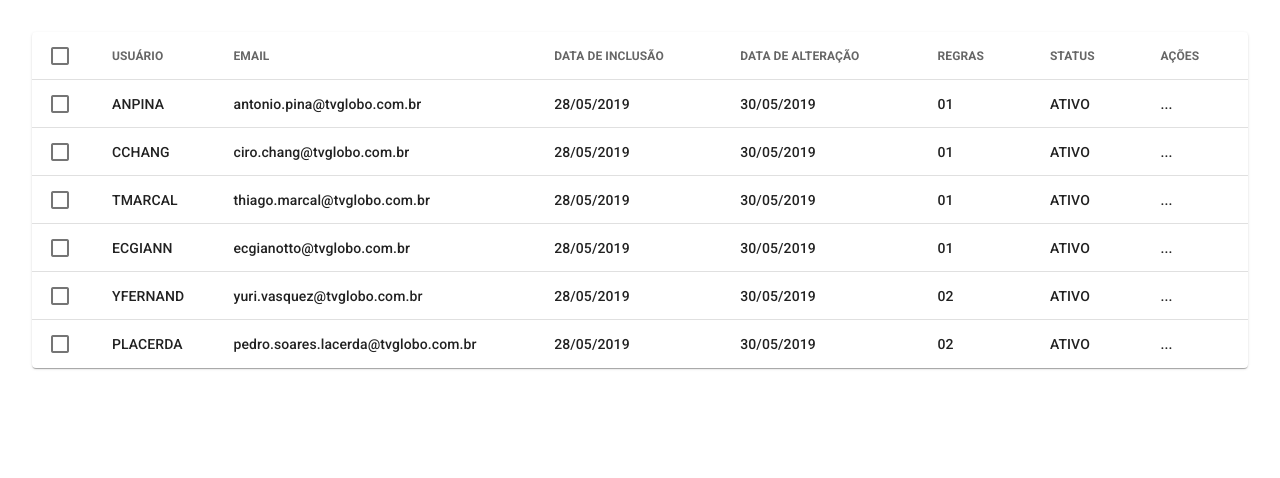
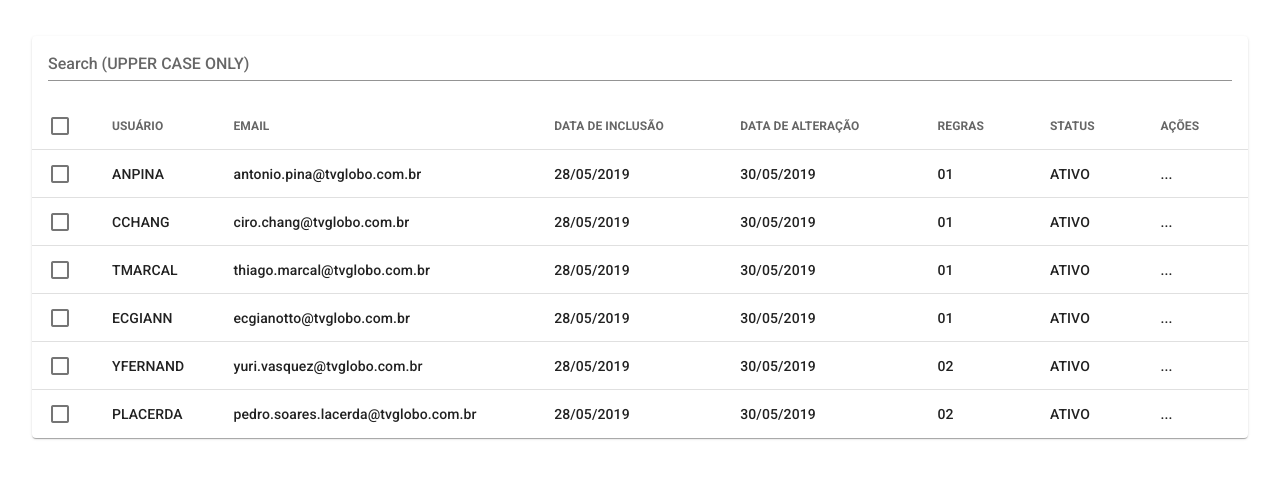
Before and after one commit to jpcanto/prova-globo, a Vue app: page / in a window 1280 px wide. Shown: the top 478 px of the page. Built offline with nearby package versions, Linux system fonts and the light colour scheme.

Commit message:
feat: adding temporary filter

```diff
--- a/src/components/Table.vue
+++ b/src/components/Table.vue
@@ -3,11 +3,16 @@
     <v-data-table
       :headers="headers"
       :items="desserts"
+      :search="search"
+      :custom-filter="filter"
       item-key="name"
       show-select
       class="elevation-1 text-subtitle-2"
       hide-default-footer
     >
+      <template v-slot:top>
+        <v-text-field v-model="search" label="Search (UPPER CASE ONLY)" class="mx-4"></v-text-field>
+      </template>
     </v-data-table>
   </v-main>
 </template>
@@ -18,6 +23,7 @@ export default {
 
   data() {
     return {
+      search: '',
       headers: [
         {
           text: 'USUÁRIO',
@@ -87,6 +93,11 @@ export default {
         }
       ]
     };
+  },
+  methods: {
+    filter(value, search) {
+      return value != null && search != null && value.indexOf(search) !== -1;
+    }
   }
 };
 </script>
```
